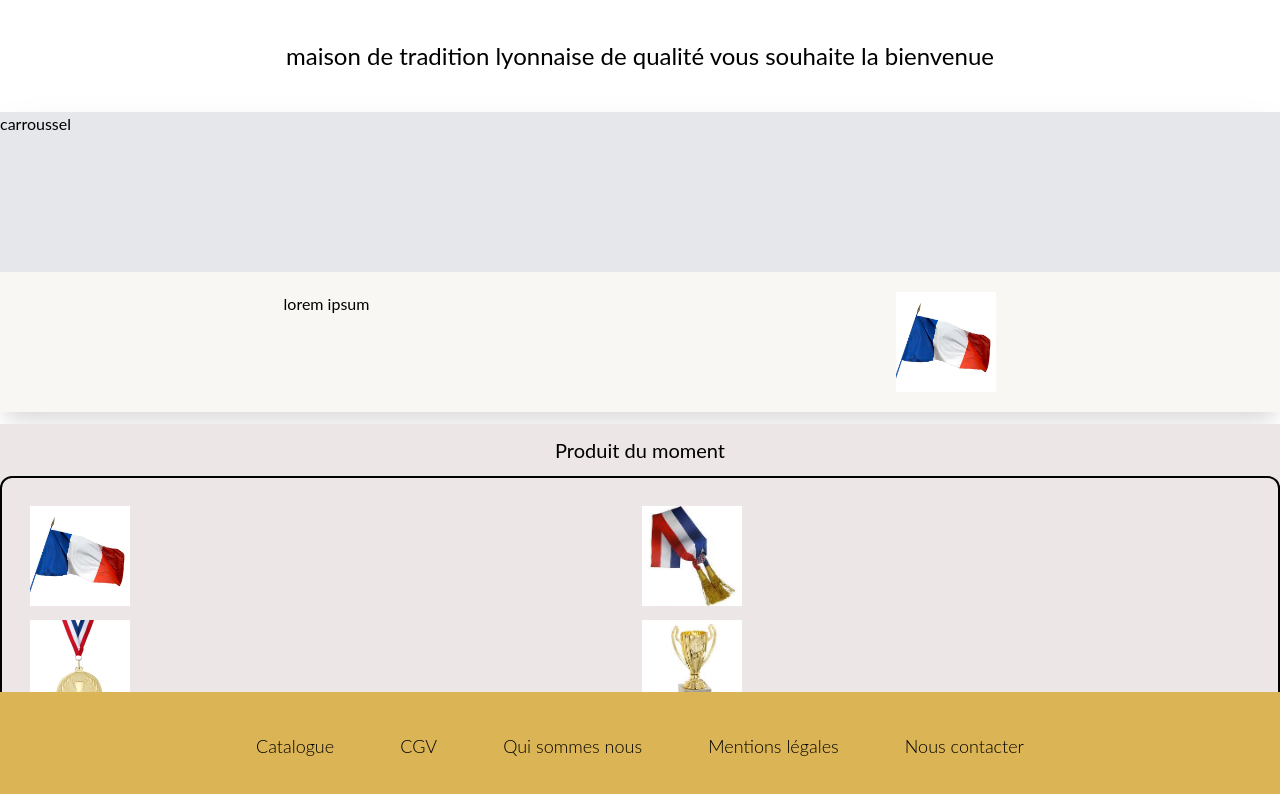
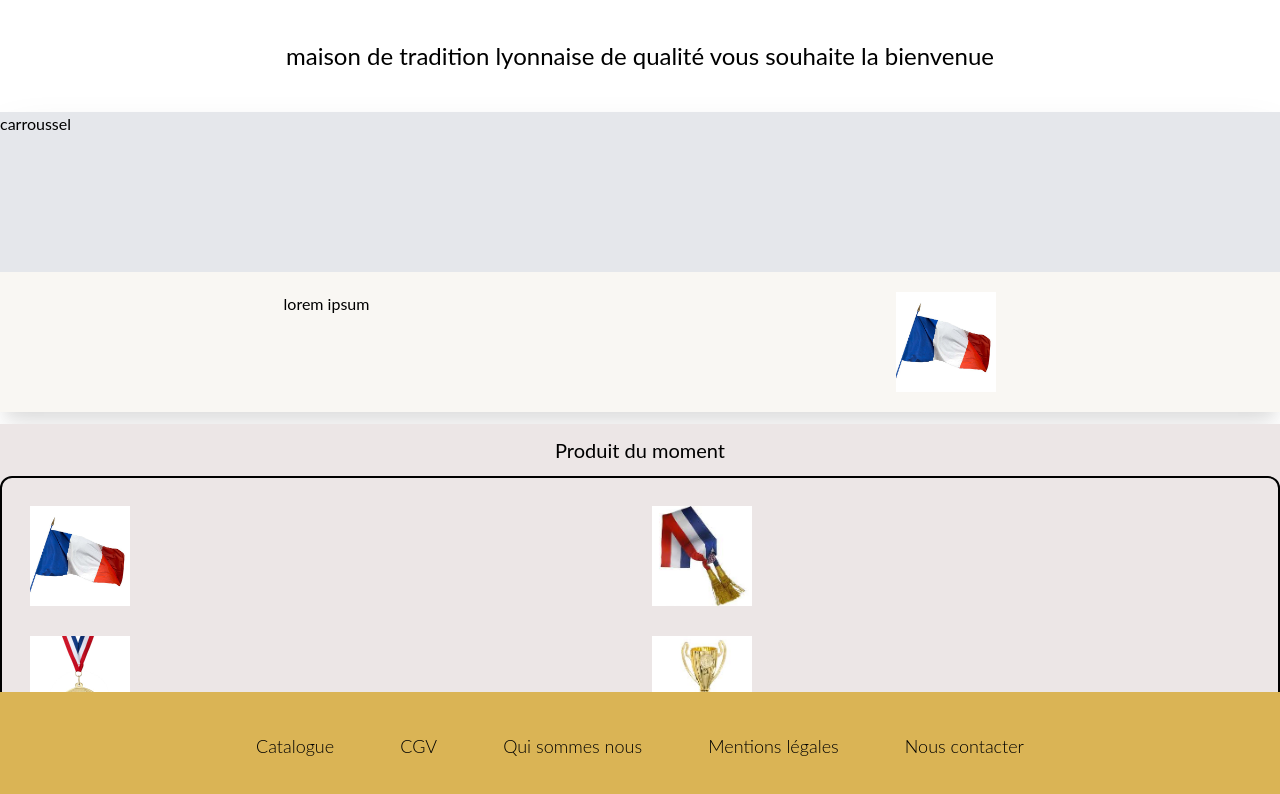
Before and after one commit to sele-nap/App-devis-lyon-js-react-sept21, a Next.js app: page / in a window 1280 px wide. Shown: the top 794 px of the page. Built offline with nearby package versions, Linux system fonts and the light colour scheme.

Commit message:
design home

```diff
--- a/components/Layout.js
+++ b/components/Layout.js
@@ -1,11 +1,11 @@
 import Footer from "./Footer";
 import next from "next";
 
-export default function Layout({children}) {
+export default function Layout({ children }) {
   return (
     <div>
-        <main>{children}</main>
-      <Footer/>
+      <main>{children}</main>
+      <Footer />
     </div>
   );
 }
--- a/pages/index.js
+++ b/pages/index.js
@@ -17,98 +17,6 @@ export default function Home() {
         </h1>
         <div className="h-40 w-full shadow-2xl shadow-black bg-gray-200">
           <div className="h-40">carroussel</div>
-          {/* <div className={styles.carousel}>
-          <div className={styles.carousel - inner}>
-            <input
-              className={styles.carousel - open}
-              type="radio"
-              id="carousel-1"
-              name="carousel"
-              aria-hidden="true"
-              hidden=""
-              checked="checked"
-            />
-            <div className={styles.carousel - item}>
-              <Image src={ImageDrapeau} />
-            </div>
-            <input
-              className={styles.carousel - open}
-              type="radio"
-              id="carousel-2"
-              name="carousel"
-              aria-hidden="true"
-              hidden=""
-            />
-            <div className={styles.carousel - item}>
-              <Image src={ImageEcharpe} />
-            </div>
-            <input
-              className={styles.carousel - open}
-              type="radio"
-              id="carousel-3"
-              name="carousel"
-              aria-hidden="true"
-              hidden=""
-            />
-            <div className={styles.carousel - item}>
-              <Image src={ImageMedaille} />
-            </div>
-            <label
-              for="carousel-3"
-              className={styles.carousel - control.prev - control - 1}
-            >
-              ‹
-            </label>
-            <label
-              for="carousel-2"
-              className={styles.carousel - control.next - control - 1}
-            >
-              ›
-            </label>
-            <label
-              for="carousel-1"
-              className={styles.carousel - control.prev - control - 2}
-            >
-              ‹
-            </label>
-            <label
-              for="carousel-3"
-              className={styles.carousel - control.next - control - 2}
-            >
-              ›
-            </label>
-            <label
-              for="carousel-2"
-              className={styles.carousel - control.prev - control - 3}
-            >
-              ‹
-            </label>
-            <label
-              for="carousel-1"
-              className={styles.carousel - control - next - control - 3}
-            >
-              ›
-            </label>
-            <ol className={styles.carousel - indicators}>
-              <li>
-                <label for="carousel-1" className={styles.carousel - bullet}>
-                  •
-                </label>
-              </li>
-              <li>
-                <label for="carousel-2" className={styles.carousel - bullet}>
-                  •
-                </label>
-              </li>
-              <li>
-                <label for="carousel-3" className={styles.carousel - bullet}>
-                  •
-                </label>
-              </li>
-            </ol>
-          </div>
-        </div>
-      </div> */}
 
           <div className="bg-primary flex flex-row-reverse justify-around p-5 shadow-xl shadow-black">
             <Image
@@ -124,7 +32,7 @@ export default function Home() {
               <h2 className="text-center text-xl m-3 pt-3">
                 Produit du moment
               </h2>
-              <div className="grid gap-x-1 gap-y-2 grid-cols-2  p-7 w-full border-solid border-2 border-black rounded-xl ">
+              <div className="grid overflow-hidden grid-cols-2 grid-rows-2 gap-6  p-7 w-full border-solid border-2 border-black rounded-xl ">
                 <div className="">
                   <Image
                     src={ImageDrapeau}
```
Also changed, not shown: styles/globals.css (+0 -129 lines).
